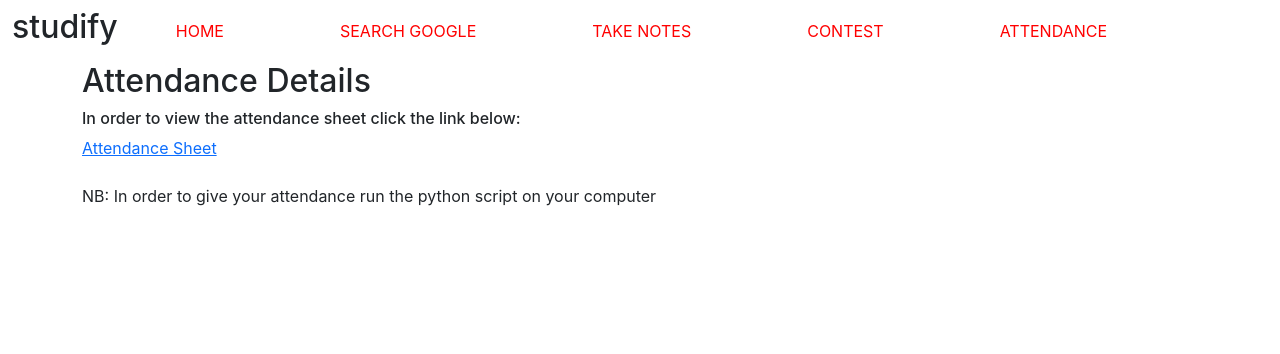
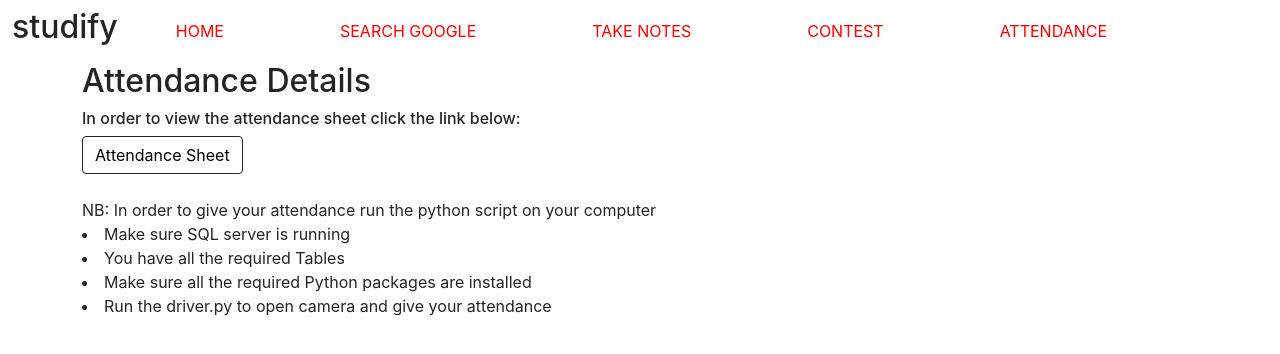
Before and after one commit to soham4abc/dawgs, a React (Create React App) app in the folder dawgs/: page /attendance in a window 1280 px wide. Shown: the top 354 px of the page. Built offline with nearby package versions, Linux system fonts and the light colour scheme.

Commit message:
attendance sheet updated
Signed-off-by: Soham Banerjee <sohambanerjee4abc@hotmail.com>

```diff
--- a/dawgs/src/components/Attendance.js
+++ b/dawgs/src/components/Attendance.js
@@ -1,12 +1,21 @@
+import "./attendance.css";
 function Attendance(){
     return(
         <div className="container">
           <h2>Attendance Details</h2>
         <h6>In order to view the attendance sheet click the link below:</h6>
-        <a href="https://localhost/dawgs" target="_blank">Attendance Sheet</a>
+        <button className="btn btn-outline-dark">
+        <a className="attbtn" href="https://localhost/dawgs" target="_blank">Attendance Sheet</a>
+        </button>
         <br></br>
         <br></br>
         <h7>NB: In order to give your attendance run the python script on your computer</h7>
+
+          <li>Make sure SQL server is running </li>
+          <li>You have all the required Tables</li>
+          <li>Make sure all the required Python packages are installed</li>
+          <li>Run the driver.py to open camera and give your attendance</li>
+
 
       </div>
     )
--- a/dawgs/src/components/Display.js
+++ b/dawgs/src/components/Display.js
@@ -223,7 +223,7 @@ function display() {
           <div className="row featurette">
             <div className="col-md-7">
               <h2 className="featurette-heading">
-                And lastly, this one, Optimized Google Search string.{" "}
+                And lastly, this one, Optimized Google Search.{" "}
                 <span className="text-muted">Checkmate.</span>
               </h2>
               <p className="lead">
--- /dev/null
+++ b/dawgs/src/components/attendance.css
@@ -0,0 +1,10 @@
+.attbtn{
+    text-decoration: none;
+    color: black;
+
+}
+.attbtn:hover{
+    text-decoration: none;
+    color:white
+
+}
```
